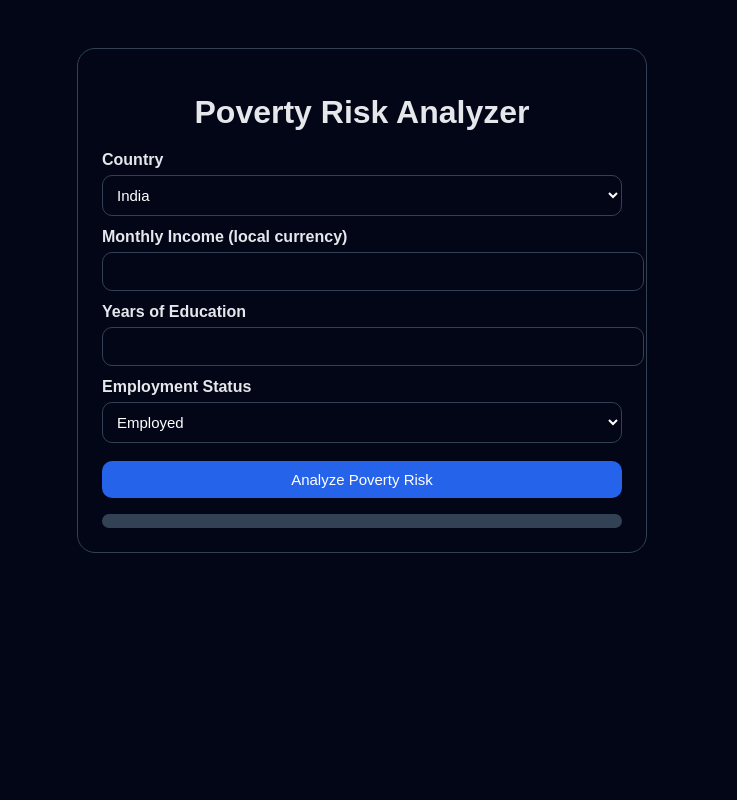
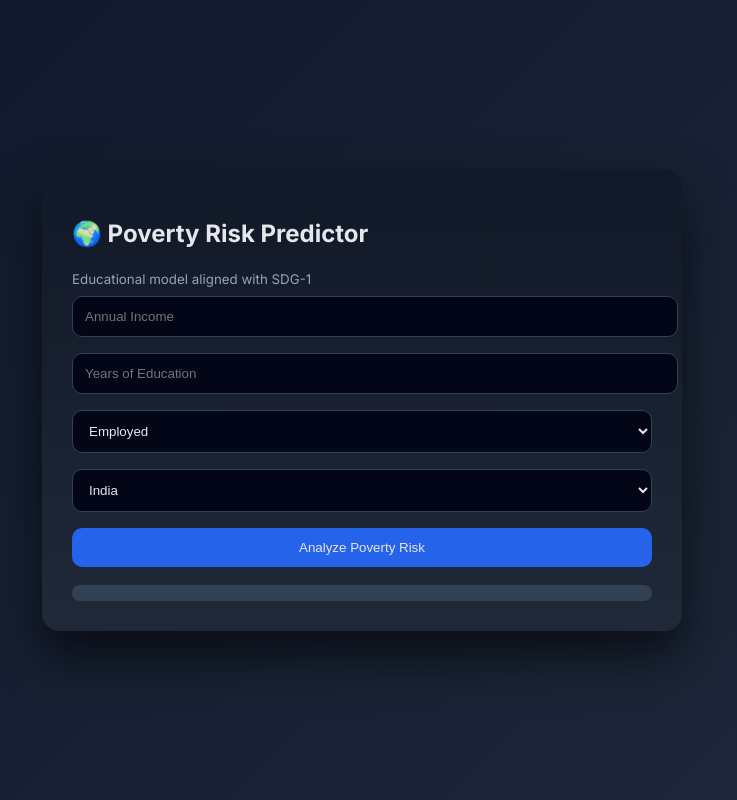
Before and after one commit to Github-of-dp/SDG_Poverty_App, a Flask app: page / in a window 1280 px wide. Shown: the whole page, without its empty margins (278-1015 px from the left). Run offline with Flask 3, Linux system fonts and the light colour scheme.

Commit message:
Update index.html

```diff
--- a/templates/index.html
+++ b/templates/index.html
@@ -1,168 +1,125 @@
 <!DOCTYPE html>
-<html lang="en">
+<html>
 <head>
-    <meta charset="UTF-8">
-    <title>Poverty Risk Analyzer</title>
-    <meta name="viewport" content="width=device-width, initial-scale=1.0">
+<title>Poverty Risk Predictor</title>
+<link href="https://fonts.googleapis.com/css2?family=Inter:wght@400;500;600;700&display=swap" rel="stylesheet">
 
 <style>
 body {
-            background: #020617;
-            color: #e5e7eb;
-            font-family: Arial, sans-serif;
-            display: flex;
-            justify-content: center;
-            padding: 40px;
+    font-family: 'Inter', sans-serif;
+    background: linear-gradient(135deg,#0f172a,#1e293b);
+    min-height:100vh; display:flex; justify-content:center; align-items:center;
+    color:#e5e7eb; margin:0;
 }
-
-        .container {
-            width: 100%;
-            max-width: 520px;
-            background: #020617;
-            padding: 24px;
-            border-radius: 18px;
-            border: 1px solid #334155;
+.box {
+    background:linear-gradient(180deg,#111827,#1f2937);
+    padding:30px; max-width:580px; width:100%;
+    border-radius:18px; box-shadow:0 25px 50px rgba(0,0,0,.6);
 }
-
-        h1 {
-            text-align: center;
-            margin-bottom: 20px;
+input,select,button {
+    width:100%; padding:12px; margin:8px 0; border-radius:10px;
+    background:#020617; border:1px solid #334155; color:#e5e7eb;
 }
-
-        label {
-            display: block;
-            margin-top: 12px;
-            font-weight: bold;
+button { background:#2563eb; border:none; cursor:pointer; }
+.bar { height:16px; background:#334155; border-radius:999px; overflow:hidden; margin-top:10px; }
+.fill { height:100%; width:0%; transition:.6s; }
+.card {
+    margin-top:18px; background:#020617; border:1px solid #334155;
+    padding:14px; border-radius:14px;
 }
-
-        input, select, button {
-            width: 100%;
-            margin-top: 6px;
-            padding: 10px;
-            border-radius: 10px;
-            border: none;
-            font-size: 15px;
-        }
-
-        input, select {
-            background: #020617;
-            color: white;
-            border: 1px solid #334155;
-        }
-
-        button {
-            margin-top: 18px;
-            background: #2563eb;
-            color: white;
-            cursor: pointer;
-        }
-
-        button:hover {
-            background: #1d4ed8;
-        }
-
-        .bar {
-            margin-top: 16px;
-            height: 14px;
-            background: #334155;
-            border-radius: 8px;
-            overflow: hidden;
-        }
-
-        .fill {
-            height: 100%;
-            width: 0%;
-            transition: width 0.6s ease;
-        }
-
-        .info {
-            margin-top: 10px;
-            font-size: 14px;
-        }
-
-        .extra-card {
-            display: none;
-            margin-top: 20px;
-            padding: 16px;
-            border-radius: 14px;
-            background: #020617;
-            border: 1px solid #334155;
-        }
+h3 { margin:0 0 8px 0; font-size:15px; }
+ul { padding-left:18px; margin:6px 0; }
+li { font-size:13px; line-height:1.6; color:#cbd5f5; }
+small { color:#94a3b8; }
 </style>
 </head>
 
 <body>
-<div class="container">
-
-    <h1>Poverty Risk Analyzer</h1>
+<div class="box">
+<h2>🌍 Poverty Risk Predictor</h2>
+<small>Educational model aligned with SDG-1</small>
 
 <form id="form">
-        <label>Country</label>
-        <select name="country" required>
-            <option>India</option>
-            <option>USA</option>
-            <option>UK</option>
-            <option>UAE</option>
-            <option>Nigeria</option>
-            <option>Brazil</option>
-        </select>
-
-        <label>Monthly Income (local currency)</label>
-        <input type="number" name="income" required>
-
-        <label>Years of Education</label>
-        <input type="number" name="education" required>
-
-        <label>Employment Status</label>
-        <select name="employment">
-            <option value="1">Employed</option>
-            <option value="0">Unemployed</option>
-        </select>
-
-        <button type="submit">Analyze Poverty Risk</button>
+<input type="number" name="income" placeholder="Annual Income" required>
+<input type="number" name="education" placeholder="Years of Education" required>
+<select name="employment"><option value="1">Employed</option><option value="0">Unemployed</option></select>
+<select name="country"><option>India</option><option>USA</option><option>UK</option><option>UAE</option><option>Nigeria</option><option>Brazil</option></select>
+<button>Analyze Poverty Risk</button>
 </form>
 
-    <div id="result" class="info"></div>
+<div id="result"></div>
+<div class="bar"><div id="fill" class="fill"></div></div>
 
-    <div class="bar">
-        <div id="fill" class="fill"></div>
+<!-- A -->
+<div id="why" class="card" style="display:none;">
+<h3>🧠 Why this result?</h3>
+<ul>
+<li id="w1"></li><li id="w2"></li><li id="w3"></li>
+</ul>
 </div>
 
-    <!-- Extra Information Card -->
-    <div id="extra-card" class="extra-card">
-        <div id="extra-comparison" class="info"></div>
-        <div id="extra-help" class="info"></div>
+<!-- B -->
+<div id="country" class="card" style="display:none;">
+<h3>🌍 Country Poverty Context</h3>
+<p id="context"></p>
+</div>
+
+<!-- C -->
+<div id="sim" class="card" style="display:none;">
+<h3>🔮 Scenario Simulation</h3>
+<ul>
+<li id="s1"></li><li id="s2"></li>
+</ul>
+</div>
+
+<!-- D -->
+<div id="history" class="card" style="display:none;">
+<h3>📜 Session History</h3>
+<ul id="hist"></ul>
+</div>
+
+<!-- E -->
+<div id="sdg" class="card" style="display:none;">
+<h3>🎯 SDG Alignment</h3>
+<p id="sdgtext"></p>
 </div>
 
 </div>
 
 <script>
-document.getElementById("form").onsubmit = async (e) => {
+document.getElementById("form").onsubmit = async e => {
 e.preventDefault();
+const res = await fetch("/predict",{method:"POST",body:new FormData(e.target)});
+const d = await res.json();
 
-    const response = await fetch("/predict", {
-        method: "POST",
-        body: new FormData(e.target)
-    });
+document.getElementById("result").innerText = `Risk: ${d.risk}% (${d.level})`;
+document.getElementById("fill").style.width = d.risk+"%";
+document.getElementById("fill").style.background = d.color;
 
-    const data = await response.json();
+// A
+document.getElementById("why").style.display="block";
+w1.innerText=`Base poverty risk: ${d.base_risk}%`;
+w2.innerText=`Education reduced risk by ${d.education_impact}%`;
+w3.innerText=`Employment reduced risk by ${d.employment_impact}%`;
 
-    document.getElementById("result").innerText =
-        `Poverty Risk: ${data.risk}% (${data.level})`;
+// B
+document.getElementById("country").style.display="block";
+context.innerText = d.country_context;
 
-    const fill = document.getElementById("fill");
-    fill.style.width = data.risk + "%";
-    fill.style.background = data.color;
+// C
+document.getElementById("sim").style.display="block";
+s1.innerText=`If income increases by 20% → Risk ≈ ${d.simulations.income_plus_20}%`;
+s2.innerText=`If income decreases by 20% → Risk ≈ ${d.simulations.income_minus_20}%`;
 
-    document.getElementById("extra-card").style.display = "block";
+// D
+document.getElementById("history").style.display="block";
+hist.innerHTML="";
+d.history.forEach(h=>hist.innerHTML+=`<li>${h.time} – ${h.country} – ${h.risk}%</li>`);
 
-    document.getElementById("extra-comparison").innerText =
-        "🌍 Global comparison: " + data.comparison;
-
-    document.getElementById("extra-help").innerText =
-        "🤝 Suggested support: " + data.help;
-};
+// E
+document.getElementById("sdg").style.display="block";
+sdgtext.innerText=`${d.sdg.goal} | Impact Level: ${d.sdg.impact}`;
+}
 </script>
-
 </body>
 </html>
```
Lines whose indentation alone changed are shown as unchanged.
